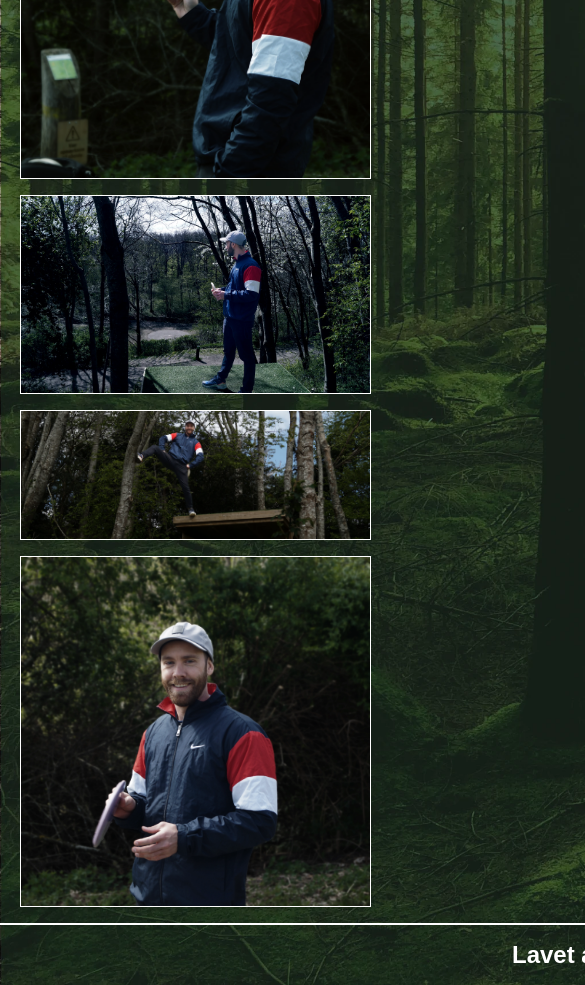
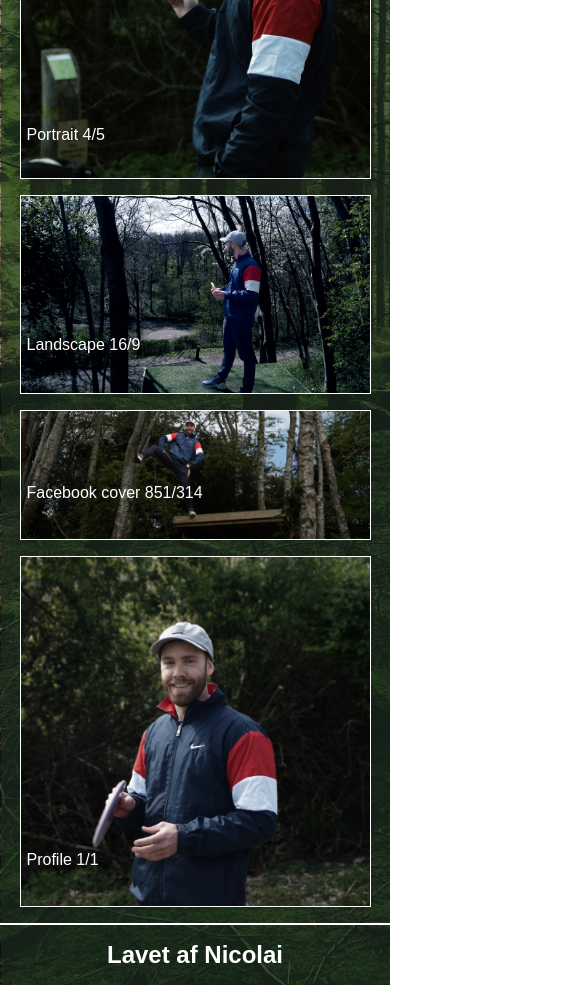
Before and after one commit to nila1010/videosite, a plain HTML site: page fotos.html in a window 390 px wide. Shown: the part 420-1405 px from the top of the page, 585 px wide, since content can reach past the window. Drawn offline with Linux system fonts and the light colour scheme; a web font is replaced by a local one.

Commit message:
text på grid, redigeret footer

```diff
--- a/fotos.html
+++ b/fotos.html
@@ -24,11 +24,15 @@
     <main>
         <h1>Fotos</h1>
         <div class="gridfoto">
+            <p>Portrait 4/5</p>
             <img src="imgs/4_5.webp" alt="insta foto">
+            <p>Landscape 16/9</p>
             <img src="imgs/16_9.webp" alt="landskab foto">
         </div>
         <div class="gridfoto2">
+            <p>Facebook cover 851/314</p>
             <img src="imgs/851_314.webp" alt="face cover foto">
+            <p>Profile 1/1</p>
             <img src="imgs/1_1.webp" alt="profil foto">
         </div>
     </main>
--- a/style.css
+++ b/style.css
@@ -35,12 +35,7 @@ main {
   padding: 3.5rem 0 0 0;
   margin: 0 auto 0 auto;
   border-top: 2px solid #ffffff;
-}
-
-footer {
-  width: 1200px;
-  margin: 0 auto 0 auto;
-  border-top: 2px solid #ffffff;
+  border-bottom: 2px solid #ffffff;
 }
 
 img {
@@ -132,12 +127,14 @@ nav li:hover {
 -----------------*/
 
 .gridfoto {
+  position: relative;
   display: grid;
   grid-template-columns: 1fr 2.2fr;
   gap: 1rem;
 }
 
 .gridfoto2 {
+  position: relative;
   margin-top: 0.8rem;
   margin-bottom: 4em;
   display: grid;
@@ -151,6 +148,63 @@ nav li:hover {
 
 .gridfoto2 img {
   border: 1px solid #ffffff;
+}
+
+.gridfoto p:nth-child(1) {
+  grid-column: 1;
+  grid-row: 1;
+  z-index: 10;
+  font-family: "cubano", sans-serif;
+  font-size: 1.5rem;
+  position: absolute;
+  left: 1%;
+  top: 89%;
+}
+.gridfoto p:nth-child(3) {
+  grid-column: 2;
+  grid-row: 1;
+  z-index: 10;
+  font-family: "cubano", sans-serif;
+  font-size: 1.5rem;
+  position: absolute;
+  left: 2%;
+  top: 89%;
+}
+.gridfoto2 p:nth-child(1) {
+  grid-column: 1;
+  grid-row: 1;
+  z-index: 10;
+  font-family: "cubano", sans-serif;
+  font-size: 1.5rem;
+  position: absolute;
+  left: 1%;
+  top: 85%;
+}
+.gridfoto2 p:nth-child(3) {
+  grid-column: 2;
+  grid-row: 1;
+  z-index: 10;
+  font-family: "cubano", sans-serif;
+  font-size: 1.5rem;
+  position: absolute;
+  left: 4%;
+  top: 85%;
+}
+.gridfoto img:nth-child(2) {
+  grid-column: 1;
+  grid-row: 1;
+}
+.gridfoto img:nth-child(4) {
+  grid-column: 2;
+  grid-row: 1;
+}
+.gridfoto2 img:nth-child(2) {
+  grid-column: 1;
+  grid-row: 1;
+}
+.gridfoto2 img:nth-child(4) {
+  grid-column: 2;
+  grid-row: 1;
 }
 
 /*VIDEO
@@ -222,7 +276,65 @@ iframe {
     margin: 1rem auto 1rem auto;
   }
 
-  /*FOTO
+  .gridfoto p:nth-child(1) {
+    grid-column: 1;
+    grid-row: 1;
+    z-index: 10;
+    font-family: "cubano", sans-serif;
+    font-size: 1rem;
+    position: absolute;
+    left: 2%;
+    top: 59%;
+  }
+  .gridfoto p:nth-child(3) {
+    grid-column: 1;
+    grid-row: 2;
+    z-index: 10;
+    font-family: "cubano", sans-serif;
+    font-size: 1rem;
+    position: absolute;
+    left: 2%;
+    top: 71%;
+  }
+
+  .gridfoto2 p:nth-child(1) {
+    grid-column: 1;
+    grid-row: 1;
+    z-index: 10;
+    font-family: "cubano", sans-serif;
+    font-size: 1rem;
+    position: absolute;
+    left: 2%;
+    top: 15%;
+  }
+  .gridfoto2 p:nth-child(3) {
+    grid-column: 1;
+    grid-row: 2;
+    z-index: 10;
+    font-family: "cubano", sans-serif;
+    font-size: 1rem;
+    position: absolute;
+    left: 2%;
+    top: 84%;
+  }
+  .gridfoto img:nth-child(2) {
+    grid-column: 1;
+    grid-row: 1;
+  }
+  .gridfoto img:nth-child(4) {
+    grid-column: 1;
+    grid-row: 2;
+  }
+  .gridfoto2 img:nth-child(2) {
+    grid-column: 1;
+    grid-row: 1;
+  }
+  .gridfoto2 img:nth-child(4) {
+    grid-column: 1;
+    grid-row: 2;
+  }
+
+  /*VIDEO
     -----------------*/
   .gridvideo {
     grid-template-columns: 1fr;
```
